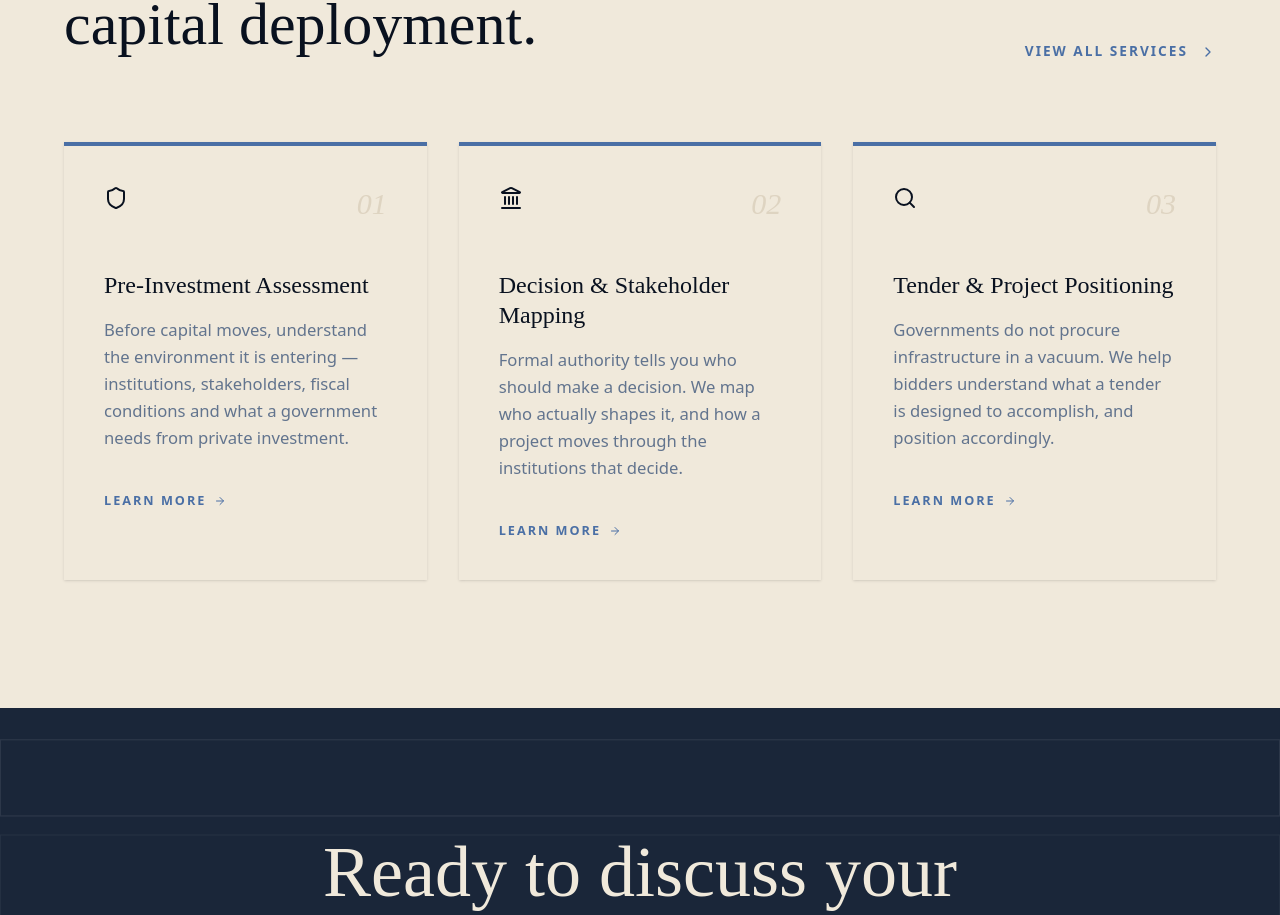
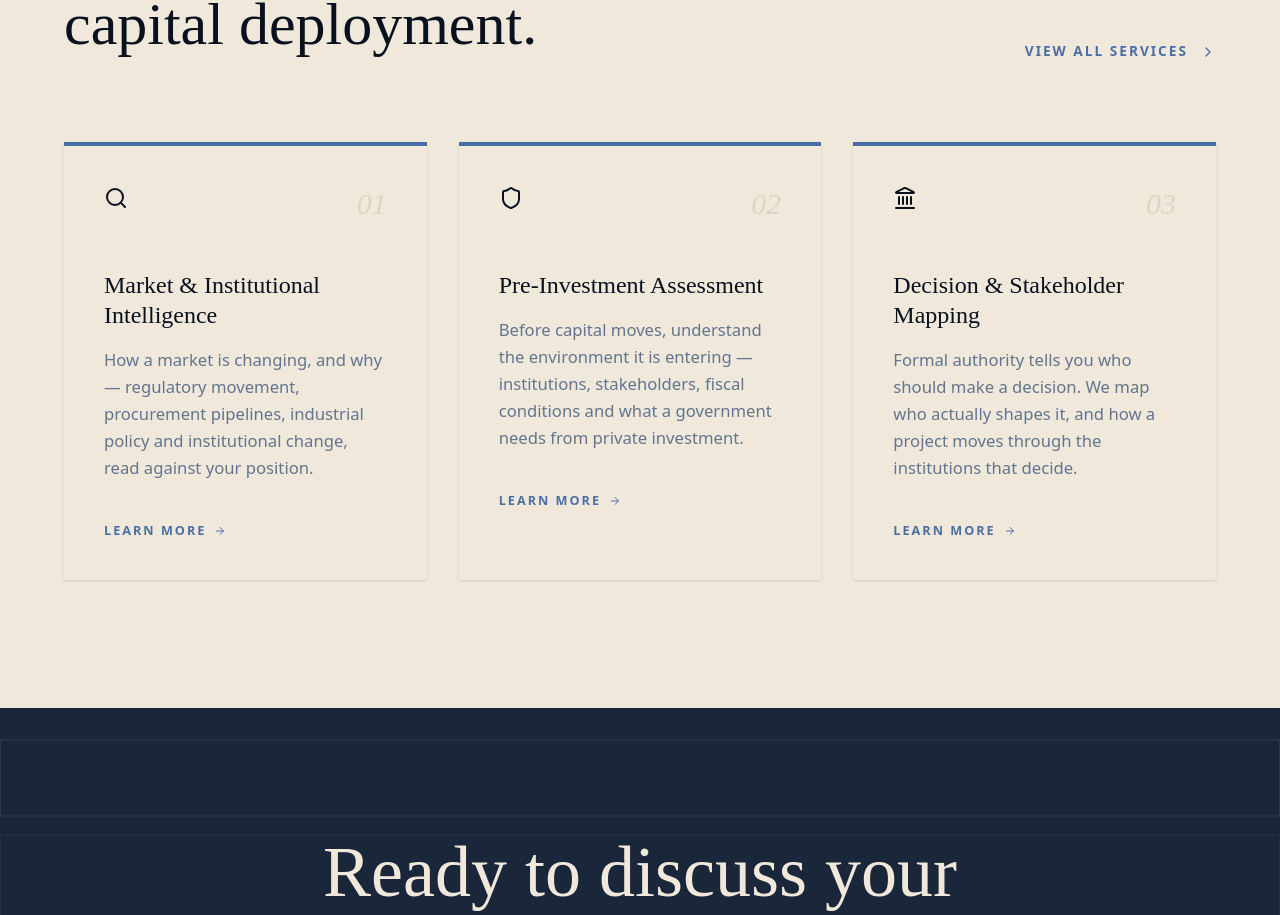
Before and after one commit to aymanfadil-commits/SGL-Site, a React (Vite) app: page / in a window 1280 px wide. Shown: the part 2937-3852 px from the top of the page. Built offline with nearby package versions, Linux system fonts and the light colour scheme.

Commit message:
Update App.tsx

```diff
--- a/src/App.tsx
+++ b/src/App.tsx
@@ -633,9 +633,9 @@ const HomePage = ({ setPage }: { setPage: (p: Page) => void }) => (
 
         <div className="grid grid-cols-1 md:grid-cols-3 gap-8">
           {[
+            { icon: <Search />, title: "Market & Institutional Intelligence", desc: "How a market is changing, and why — regulatory movement, procurement pipelines, industrial policy and institutional change, read against your position." },
             { icon: <Shield />, title: "Pre-Investment Assessment", desc: "Before capital moves, understand the environment it is entering — institutions, stakeholders, fiscal conditions and what a government needs from private investment." },
-            { icon: <Landmark />, title: "Decision & Stakeholder Mapping", desc: "Formal authority tells you who should make a decision. We map who actually shapes it, and how a project moves through the institutions that decide." },
-            { icon: <Search />, title: "Tender & Project Positioning", desc: "Governments do not procure infrastructure in a vacuum. We help bidders understand what a tender is designed to accomplish, and position accordingly." }
+            { icon: <Landmark />, title: "Decision & Stakeholder Mapping", desc: "Formal authority tells you who should make a decision. We map who actually shapes it, and how a project moves through the institutions that decide." }
           ].map((svc, i) => (
             <motion.div
               key={i}
```
